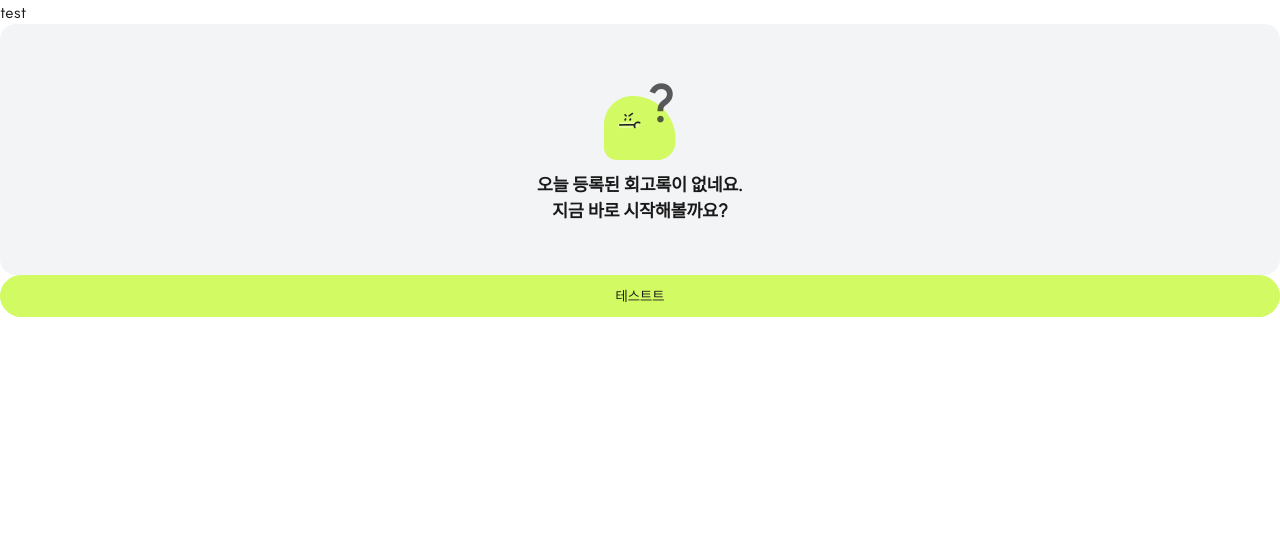
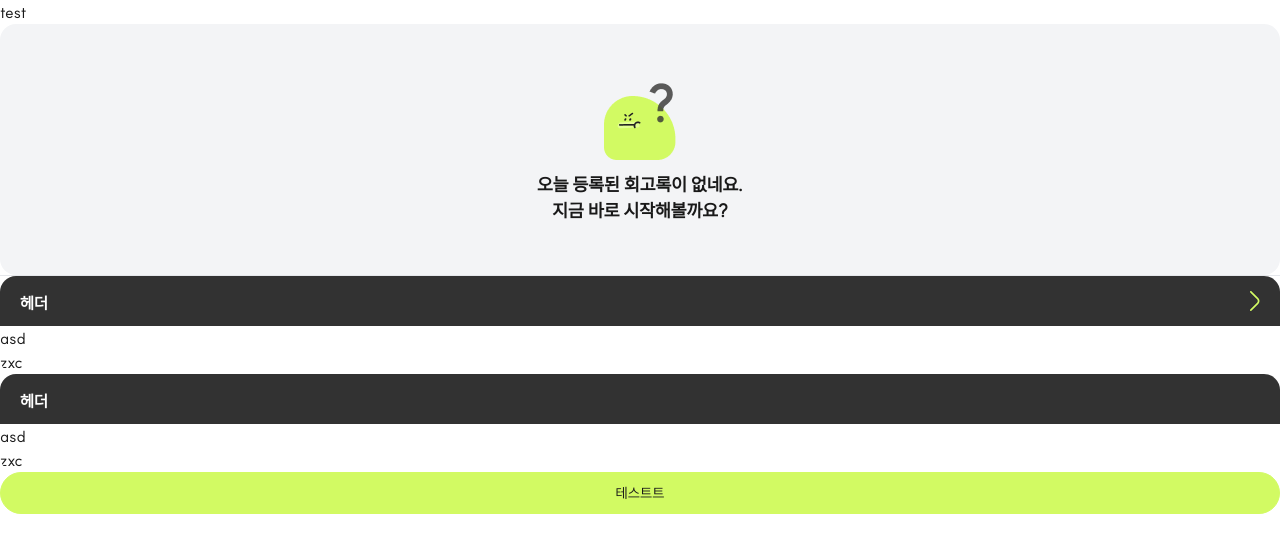
Before and after one commit to muzi55/didit, a Next.js app: page / in a window 1280 px wide. Shown: the top 552 px of the page. Built offline with nearby package versions, Linux system fonts and the light colour scheme.

Commit message:
component: DailyCard 컴포넌트 추가 및 Header 속성추가
DailyCard 컴포넌트 추가
Header속성으로 해당 카드 header  역할 분리

angleRight 아이콘 추가

```diff
--- /dev/null
+++ b/src/app/_components/common/card/DailyCard.tsx
@@ -0,0 +1,41 @@
+import Link from "next/link";
+import React from "react";
+
+import { icons } from "@/shared/libs/common/icons";
+
+interface DailyCardProps {
+	children: React.ReactNode;
+}
+
+export default function DailyCard({ children }: DailyCardProps) {
+	return (
+		<div>
+			{children}
+			<div>
+				{/* body */}
+				asd
+			</div>
+			<div>
+				{/* tag */}
+				zxc
+			</div>
+		</div>
+	);
+}
+
+const Header = ({
+	children,
+	href,
+}: {
+	children: React.ReactNode;
+	href?: string;
+}) => {
+	return (
+		<div className="flex justify-between bg-secondary text-bodyMedium700 text-white pt-[15px] pb-[11px] pl-[20px] pr-[15px]">
+			<h3>{children}</h3>
+			{href && <Link href={href}>{icons.angleRight}</Link>}
+		</div>
+	);
+};
+
+DailyCard.Header = Header;
--- a/src/app/page.tsx
+++ b/src/app/page.tsx
@@ -1,6 +1,7 @@
 "use client";
 
 import Button from "./_components/common/Button";
+import DailyCard from "./_components/common/card/DailyCard";
 import DailyEmpty from "./_components/write/DailyEmpty";
 import DailyRecordProvider from "./_components/write/DailyRecordProvider";
 
@@ -10,6 +11,19 @@ export default function Home() {
 			<div>test</div>
 			<DailyRecordProvider>
 				<DailyEmpty />
+			</DailyRecordProvider>
+			<hr />
+
+			<DailyRecordProvider>
+				<DailyCard>
+					<DailyCard.Header href="/test">헤더</DailyCard.Header>
+				</DailyCard>
+			</DailyRecordProvider>
+
+			<DailyRecordProvider>
+				<DailyCard>
+					<DailyCard.Header>헤더</DailyCard.Header>
+				</DailyCard>
 			</DailyRecordProvider>
 			{/* <SelectBox title={"제목1"}>아이템</SelectBox>
 			<SelectBox title={"제목2"}>아이템</SelectBox> */}
--- a/src/shared/libs/common/icons.tsx
+++ b/src/shared/libs/common/icons.tsx
@@ -335,6 +335,27 @@ export const icons = {
 			</g>
 		</svg>
 	),
+	angleRight: (
+		<svg
+			width="20"
+			height="20"
+			viewBox="0 0 20 20"
+			fill="none"
+			xmlns="http://www.w3.org/2000/svg"
+		>
+			<g clipPath="url(#clip0_459_10851)">
+				<path
+					d="M5.83328 20.0005C5.72361 20.0011 5.61489 19.9801 5.51336 19.9386C5.41183 19.8971 5.31948 19.836 5.24162 19.7588C5.16351 19.6813 5.10151 19.5892 5.05921 19.4876C5.0169 19.3861 4.99512 19.2771 4.99512 19.1671C4.99512 19.0571 5.0169 18.9482 5.05921 18.8466C5.10151 18.7451 5.16351 18.6529 5.24162 18.5755L12.0499 11.7671C12.5181 11.2984 12.7811 10.663 12.7811 10.0005C12.7811 9.33797 12.5181 8.70255 12.0499 8.2338L5.24162 1.42548C5.0847 1.26856 4.99654 1.05573 4.99654 0.833812C4.99654 0.611895 5.0847 0.399066 5.24162 0.242146C5.39854 0.0852268 5.61136 -0.00292969 5.83328 -0.00292969C6.0552 -0.00292969 6.26803 0.0852268 6.42495 0.242146L13.2333 7.05047C13.6213 7.43752 13.9292 7.89731 14.1392 8.40352C14.3493 8.90973 14.4574 9.45241 14.4574 10.0005C14.4574 10.5485 14.3493 11.0912 14.1392 11.5974C13.9292 12.1036 13.6213 12.5634 13.2333 12.9505L6.42495 19.7588C6.34708 19.836 6.25474 19.8971 6.1532 19.9386C6.05167 19.9801 5.94295 20.0011 5.83328 20.0005Z"
+					fill="#D2FA63"
+				/>
+			</g>
+			<defs>
+				<clipPath id="clip0_459_10851">
+					<rect width="20" height="20" fill="white" />
+				</clipPath>
+			</defs>
+		</svg>
+	),
 	doubleAngle: (
 		<svg
 			xmlns="http://www.w3.org/2000/svg"
```
Also changed, not shown: public/static/icons/fi-rr-angle-right.svg (added).
